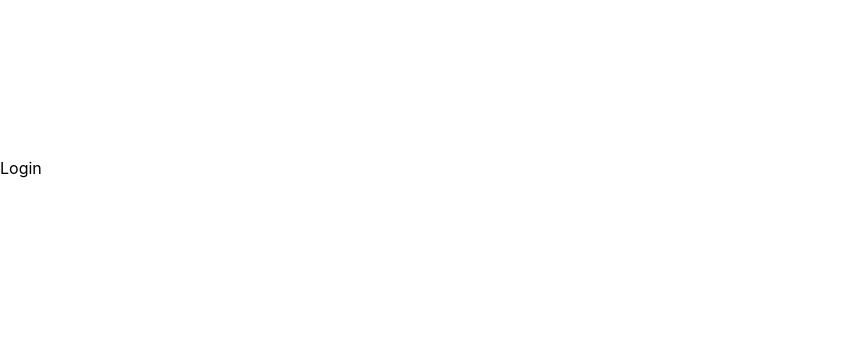
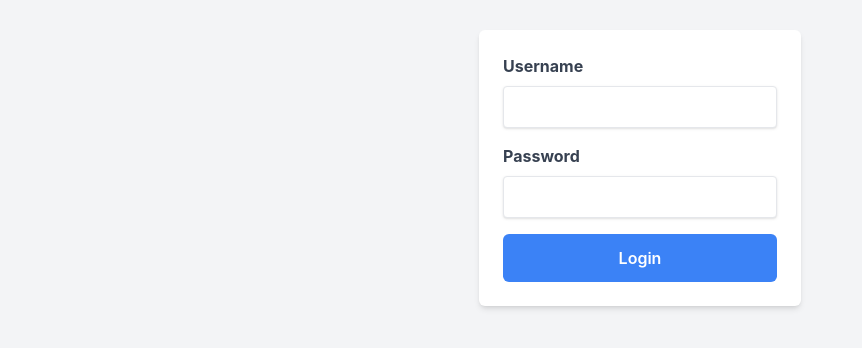
Before and after one commit to BagasAlterra/ALTA-FE-BATCH-14, a React (Vite) app in the folder Javascript/react/first-react-hooks/: page / in a window 1280 px wide. Shown: the part 232-580 px from the top of the page, without its empty margins (0-862 px from the left). Built offline with nearby package versions, Linux system fonts and the light colour scheme.

Commit message:
added fake credentials for login

```diff
--- /dev/null
+++ b/Javascript/react/first-react-hooks/src/dummy/credentials.json
@@ -0,0 +1,16 @@
+{
+    "data": [
+        {
+            "username": "John Doe",
+            "password": "asik12345"
+        },
+        {
+            "username": "Thomas Muller",
+            "password": "thomas12345"
+        },
+        {
+            "username": "Tony Stark",
+            "password": "stark12345"
+        }
+    ]
+}
--- a/Javascript/react/first-react-hooks/src/pages/home/index.tsx
+++ b/Javascript/react/first-react-hooks/src/pages/home/index.tsx
@@ -1,7 +1,35 @@
+import { useState } from "react"
+
+import Button from "../../components/Button"
 
 const Home = () => {
+
+    const [count, setCount] = useState<number>(0)
+
+    const getIncrement = () => {
+        setCount(count + 1)
+    }
+
+    const getDecrement = () => {
+        setCount(count - 1)
+    }
+
     return (
-        <div>Home</div>
+        <div className="w-screen bg-white">
+            <h1>Result : {count}</h1>
+            <div className="w-20 h-12 flex flex-column">
+                <Button
+                    id="increment"
+                    label="+"
+                    onClick={() => getIncrement()}
+                />
+                <Button
+                    id="decrement"
+                    label="-"
+                    onClick={() => getDecrement()}
+                />
+            </div>
+        </div>
     )
 }
 
--- a/Javascript/react/first-react-hooks/src/pages/login/index.tsx
+++ b/Javascript/react/first-react-hooks/src/pages/login/index.tsx
@@ -1,7 +1,55 @@
+import { useState } from "react"
+import { useNavigate } from "react-router-dom"
+import Swal from "sweetalert2"
+
+import Input from "../../components/Input"
+import Button from "../../components/Button"
+
+import { data } from "../../dummy/credentials.json"
 
 const Login = () => {
+
+    const navigate = useNavigate()
+    const [username, setUsername] = useState<string>("")
+    const [password, setPassword] = useState<string | number>("")
+
+    const handleLogin = () => {
+
+        if (username === data[0].username && password == data[0].password) {
+            navigate("/home")
+        } else {
+            Swal.fire({
+                icon: "error",
+                title: "Login Failed",
+                text: "Fill your username and password"
+            })
+        }
+    }
+
     return (
-        <div>Login</div>
+        <div className="min-h-screen w-screen bg-gray-100 flex items-center justify-center">
+            <div className="bg-white p-6 rounded-md shadow-md">
+                <Input
+                    id="username"
+                    name="username"
+                    value={username}
+                    label="Username"
+                    onChange={(e) => setUsername(e.target.value)}
+                />
+                <Input
+                    id="password"
+                    name="password"
+                    value={password}
+                    label="Password"
+                    onChange={(e) => setPassword(e.target.value)}
+                />
+                <Button
+                    id="login"
+                    label="Login"
+                    onClick={() => handleLogin()}
+                />
+            </div>
+        </div>
     )
 }
 
```
